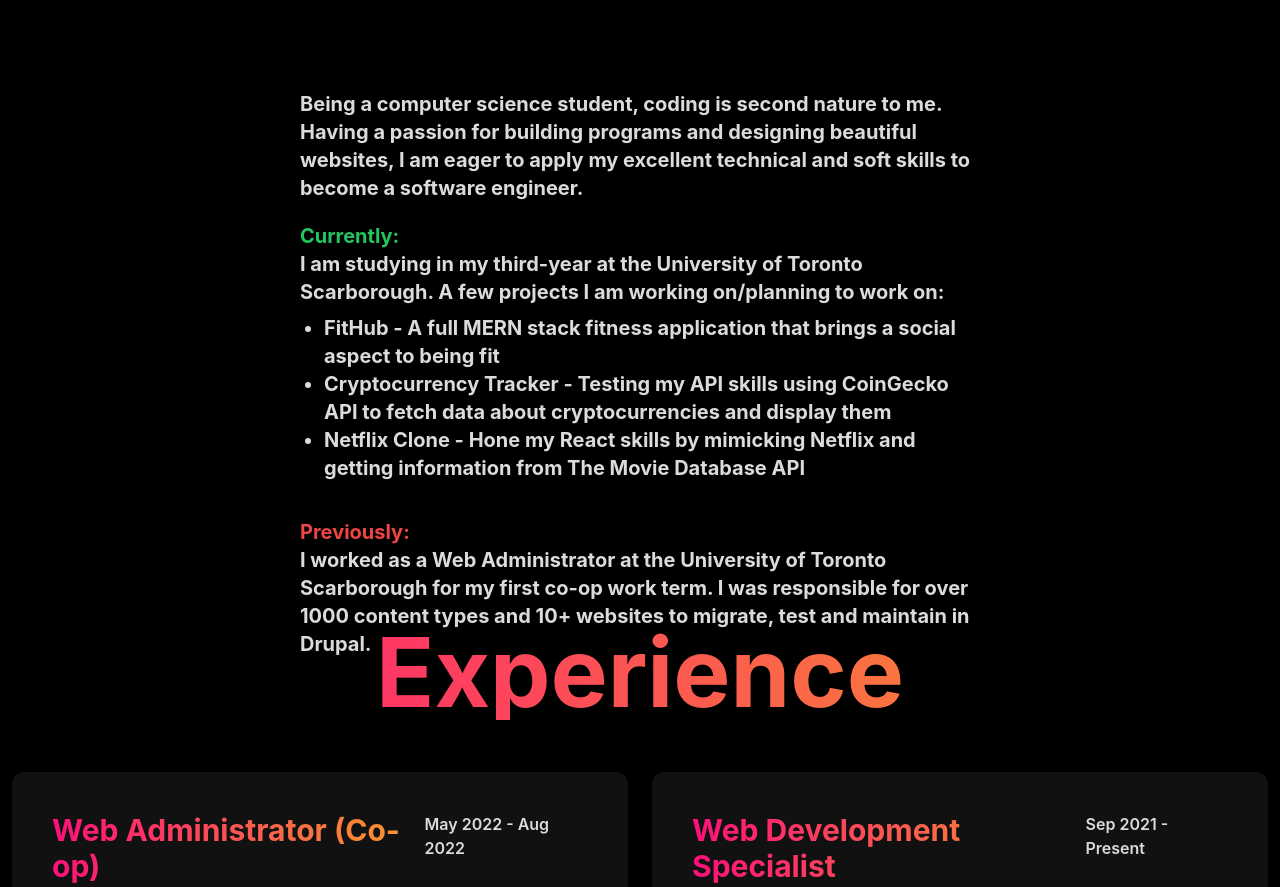
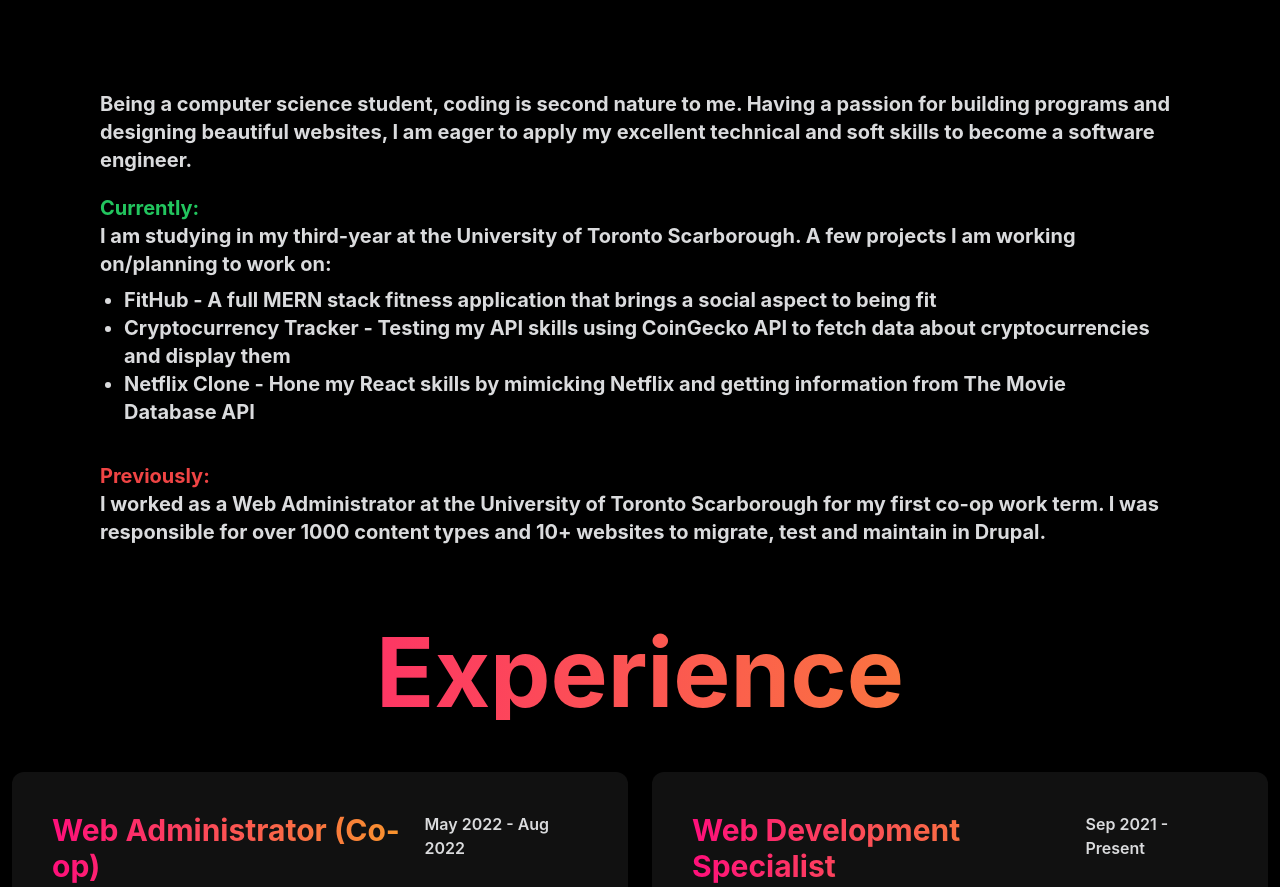
Before and after one commit to yuvalkamani/portfolio-website, a React (Create React App) app: page / in a window 1280 px wide. Shown: the part 1016-1903 px from the top of the page. Built offline with nearby package versions, Linux system fonts and the light colour scheme; no server answers.

Commit message:
Design changes

```diff
--- a/src/components/About.js
+++ b/src/components/About.js
@@ -8,7 +8,7 @@ const About = () => {
           About Me
         </h1>
       </div>
-      <div className="lg:text-xl font-bold md:text-l sm:text-xs text-bold text-left mb-20 md:mt-10 lg:mt-20 lg:mx-[300px] md:mx-[50px]">
+      <div className="lg:text-xl font-bold md:text-xl sm:text-xs text-bold text-left mb-20 mt-20 lg:mx-[100px] md:mx-[50px]">
         <p className="text-silverwhite mb-5">
           Being a computer science student, coding is second nature to me.
           Having a passion for building programs and designing beautiful
```
